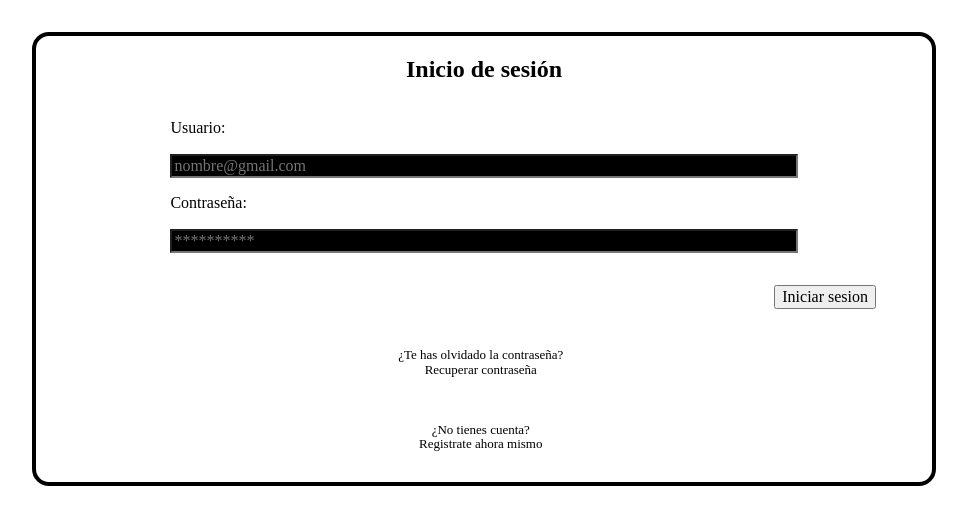
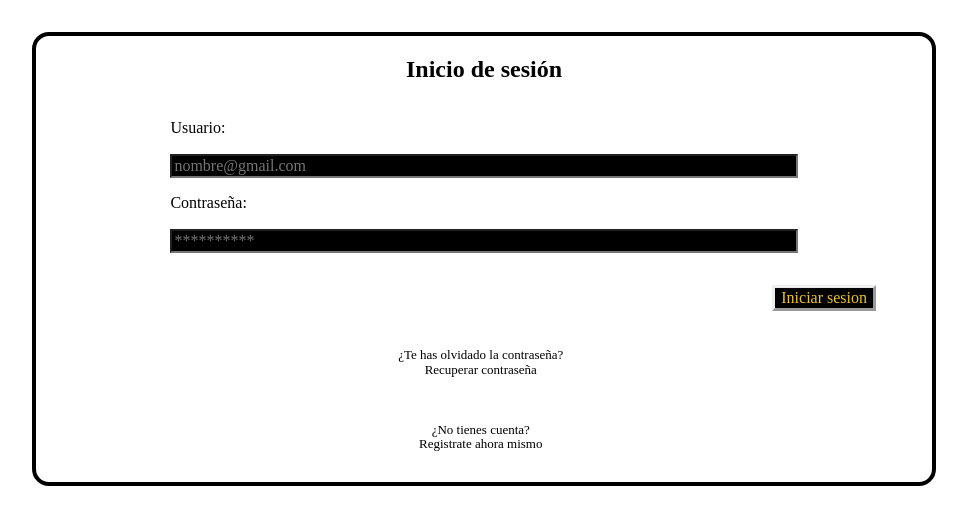
Before and after one commit to MikelUrruti/Grupo1Reto1, a PHP site: page /Login.html in a window 1280 px wide. Shown: the top 525 px of the page, without its empty margins (156-1123 px from the left). Run offline with PHP 8.4, Linux system fonts and the light colour scheme.

Commit message:
Update login.css

```diff
--- a/html/css/login.css
+++ b/html/css/login.css
@@ -25,6 +25,14 @@ h2{
 [type="button"]{
     float: right;
     margin: 2em 3.5em 2em 100%;
+    background-color: black;
+    color: #EEC51F;
+    border: outset;
+}
+
+[type="button"]:hover{
+    border:inset;
+    cursor: pointer;
 }
 /*Fin boton*/
 
```
